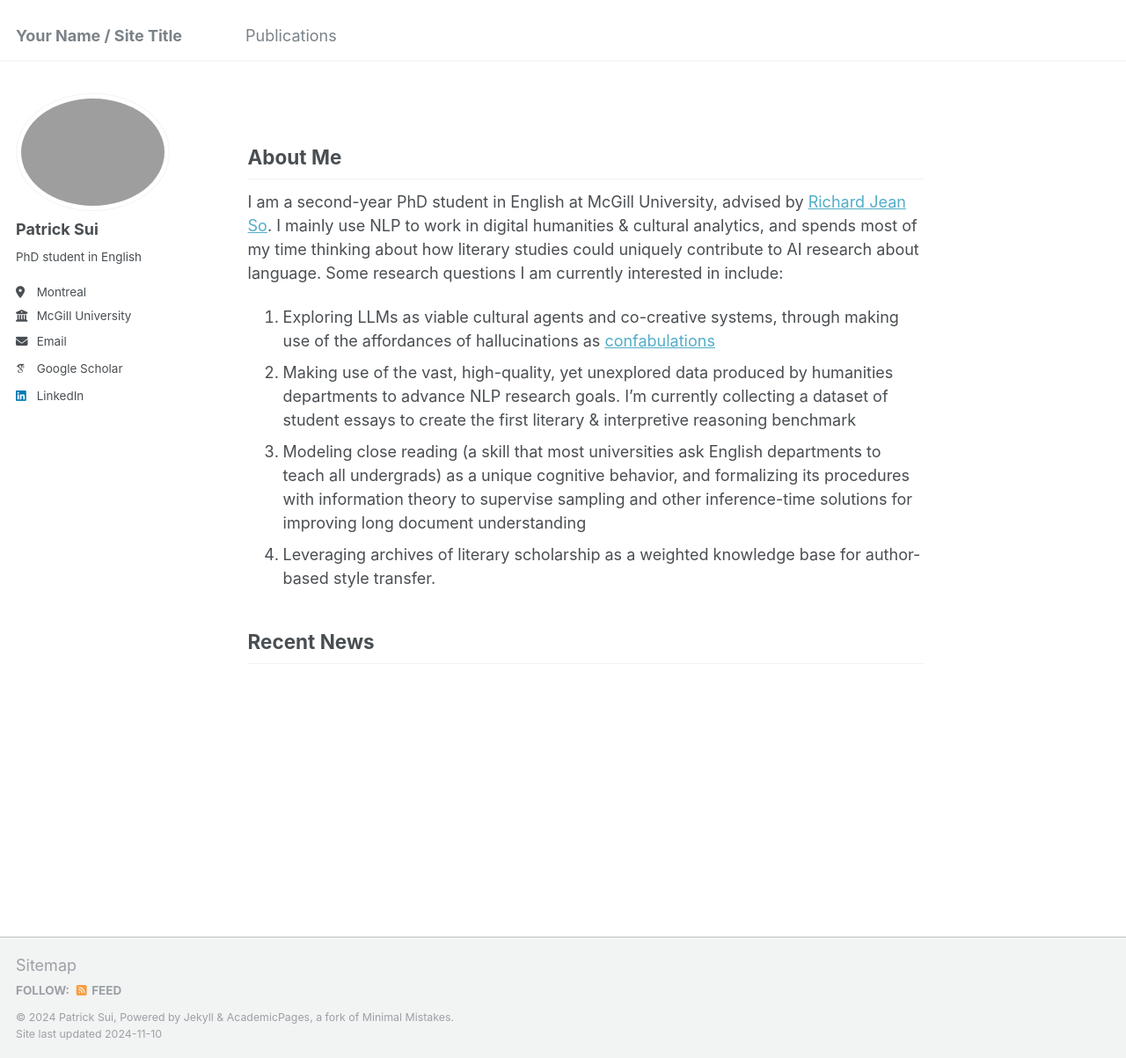
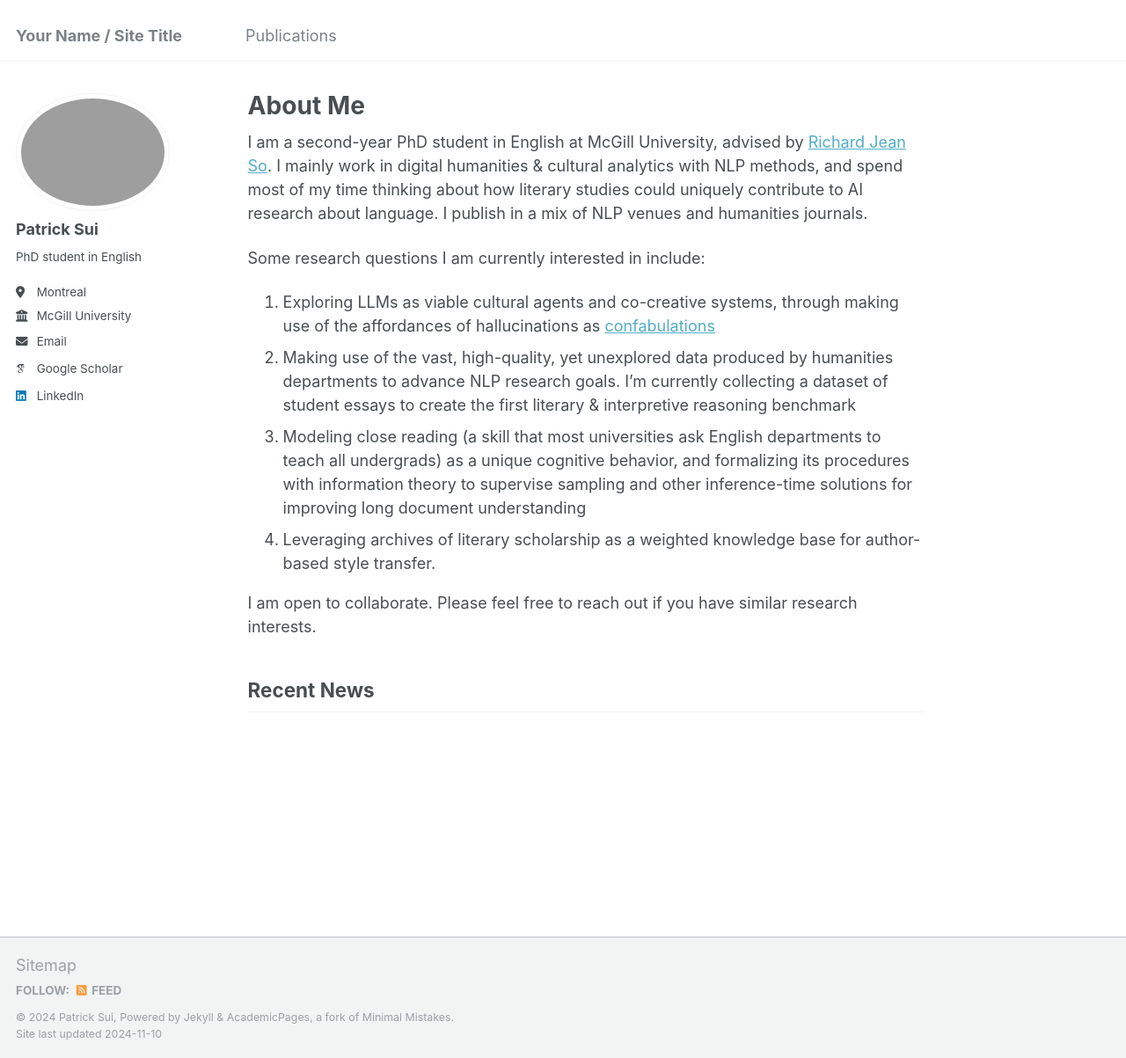
Before and after one commit to patrick-sui/patrick-sui, a Jekyll site: the page built from _pages/about.md, in a window 1280 px wide and 1203 px high. Shown: the whole window at 88% size. Built offline with Jekyll 4.4.1, drawn with Linux system fonts in a browser that asks for light colours; some web fonts are replaced.

Commit message:
Update about.md

```diff
--- a/_pages/about.md
+++ b/_pages/about.md
@@ -1,20 +1,20 @@
 ---
 permalink: /
-title: ""
+title: "About Me"
 author_profile: true
 redirect_from:
   - /about/
   - /about.html
 ---
+I am  a second-year PhD student in English at McGill University, advised by [Richard Jean So](https://richardjeanso.wixsite.com/mysite/light-art). I mainly work in digital humanities & cultural analytics with NLP methods, and spend most of my time thinking about how literary studies could uniquely contribute to AI research about language. I publish in a mix of NLP venues and humanities journals.
 
-About Me
-------
-I am  a second-year PhD student in English at McGill University, advised by [Richard Jean So](https://richardjeanso.wixsite.com/mysite/light-art). I mainly use NLP to work in digital humanities & cultural analytics, and spends most of my time thinking about how literary studies could uniquely contribute to AI research about language. Some research questions I am currently interested in include:
+Some research questions I am currently interested in include:
 1. Exploring LLMs as viable cultural agents and co-creative systems, through making use of the affordances of hallucinations as [confabulations](https://aclanthology.org/2024.acl-long.770/)
 1. Making use of the vast, high-quality, yet unexplored data produced by humanities departments to advance NLP research goals. I'm currently collecting a dataset of student essays to create the first literary & interpretive reasoning benchmark
 1. Modeling close reading (a skill that most universities ask English departments to teach all undergrads) as a unique cognitive behavior, and formalizing its procedures with information theory to supervise sampling and other inference-time solutions for improving long document understanding
 1. Leveraging archives of literary scholarship as a weighted knowledge base for author-based style transfer.
 
+I am open to collaborate. Please feel free to reach out if you have similar research interests.
 
 Recent News
 ------
```
